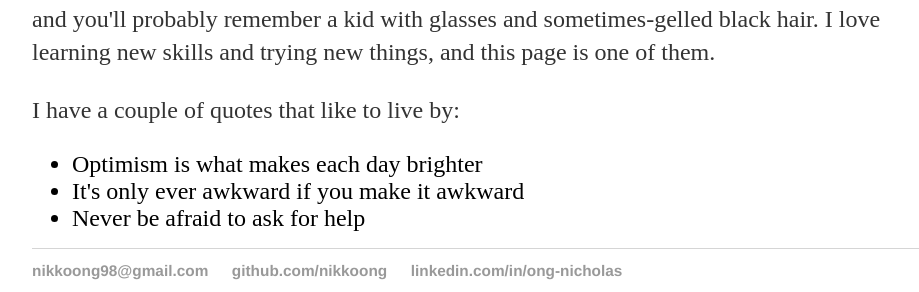
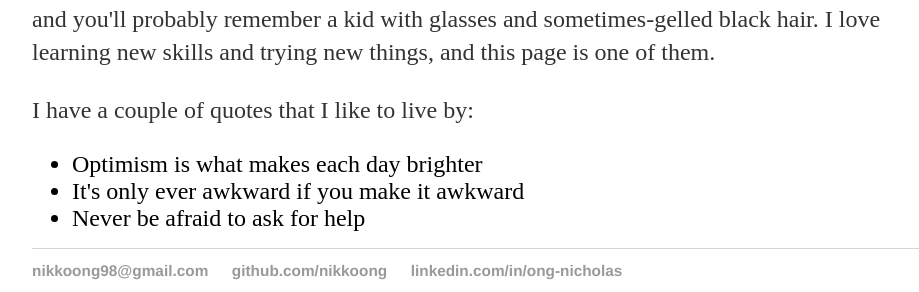
Before and after one commit to nikkoong/nikkoong.github.io, a Jekyll site: the page built from index.html, in a window 1280 px wide. Shown: the part 345-637 px from the top of the page, without its empty margins (160-1079 px from the left). Built offline with Jekyll 4.4.1, drawn with Linux system fonts in a browser that asks for light colours.

```diff
--- a/index.html
+++ b/index.html
@@ -4,13 +4,14 @@ title: Nikko's Landing Page
 ---
 <div class="blurb">
 	<h1>Hi, I'm Nicholas Ong, but I usually go as Nikko. </h1>
-		<p>It's a nickname from childhood that I haven't shaken, or ever wanted to. </p>
+	<p>It's a nickname from childhood that I haven't shaken, or ever wanted to. </p>
 	<p>You might know me if you lived in Lancaster County, Pennsylvania or Montreal, Quebec and you'll probably remember a kid with glasses and sometimes-gelled black hair. I love learning new skills and trying new things, and this page is one of them. </p>
-<p>I have a couple of quotes that like to live by:</p>
+<p>I have a couple of quotes that I like to live by:</p>
+
 <ul>
-<li>Optimism is what makes each day brighter</li>
-<li>It&#39;s only ever awkward if you make it awkward</li>
-<li>Never be afraid to ask for help</li>
+	<li>Optimism is what makes each day brighter</li>
+	<li>It&#39;s only ever awkward if you make it awkward</li>
+	<li>Never be afraid to ask for help</li>
 </ul>
 
 </div><!-- /.blurb -->
```
